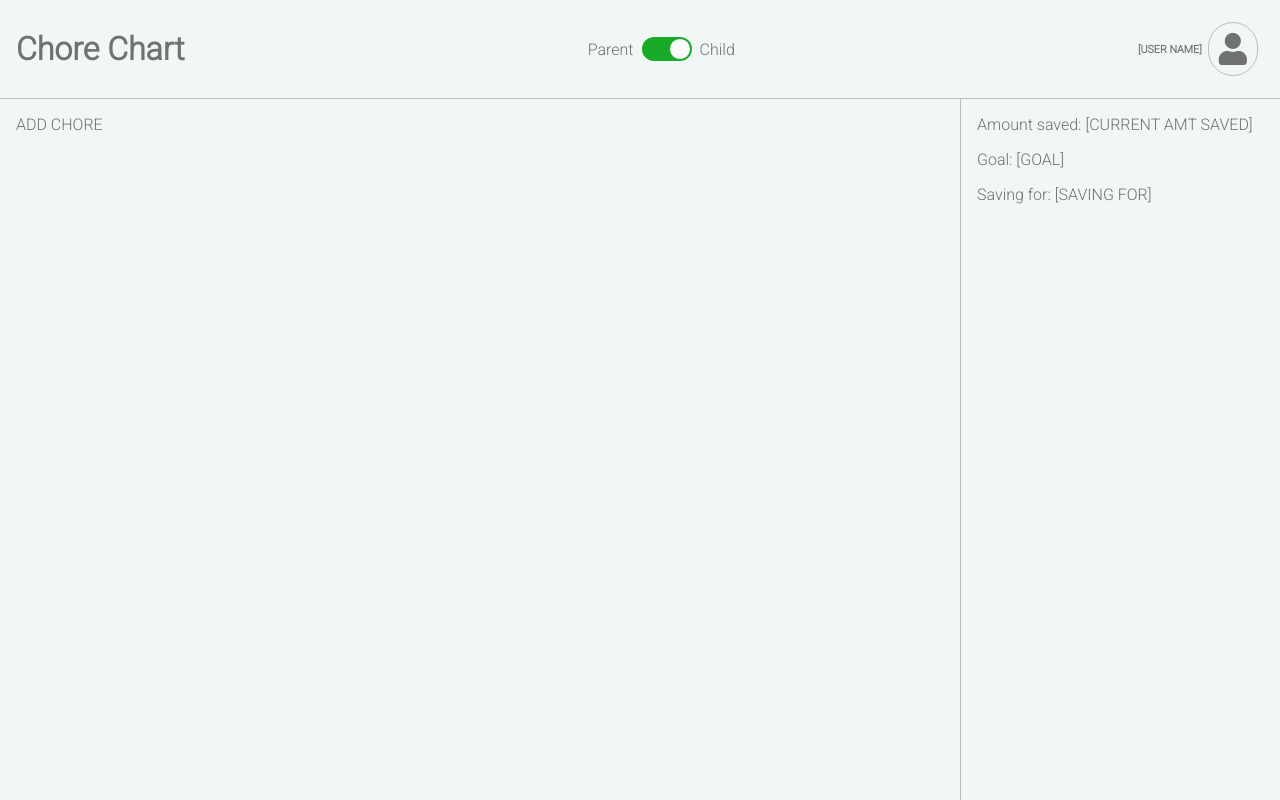
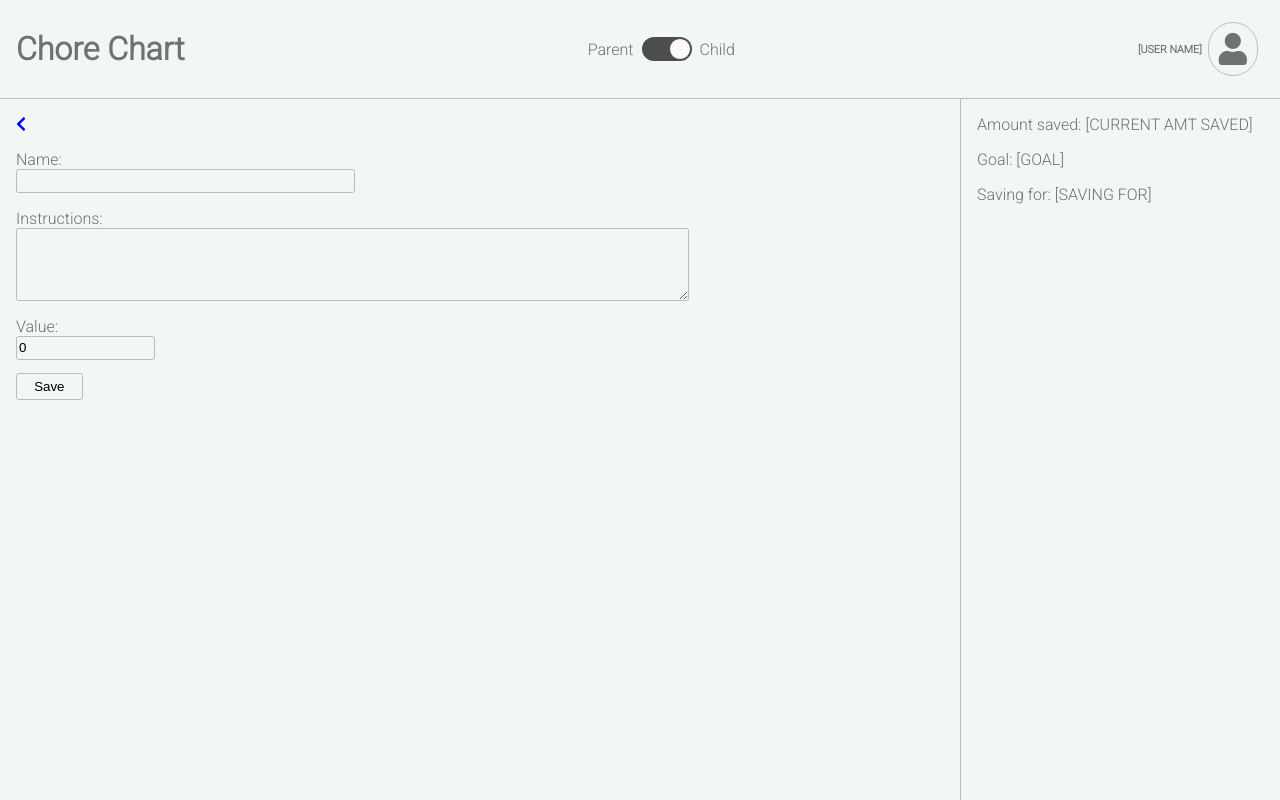
Before and after one commit to andrewdavidcoleman/ChoreChart, a React (Create React App) app: page /addChore in a window 1280 px wide. Built offline with nearby package versions, Linux system fonts and the light colour scheme.

Commit message:
broke out form into component to be shared between add/edit

```diff
--- a/src/App.scss
+++ b/src/App.scss
@@ -58,7 +58,7 @@ header {
     i {
       font-size: 3em;
       border: 1px solid $lightThemeBorderColor;
-      border-radius: 32px;
+      border-radius: 2em;
       padding: 0.3em;
       margin: .2em;
     }
@@ -123,6 +123,49 @@ main {
       }
     }
   }
+
+  form {
+    display: flex;
+    flex-direction: column;
+
+    label {
+      margin-top: 1em;
+    }
+
+    input, textarea {
+
+      background-color: transparent;
+      border: 1px solid $lightThemeBorderColor;
+      border-radius: .2em;
+      &:focus {
+        outline: none;
+        border-color: $lightThemeColor2;
+      }
+
+      &[name="chorename"] {
+        height: 1.5em;
+        max-width: 25em;
+      }
+
+      &[name="choreinstructions"] {
+        max-width: 50em;
+        height: 5em;
+      }
+
+      &[name="chorevalue"] {
+        height: 1.5em;
+        max-width: 10em;
+      }
+
+      &[type="submit"] {
+        margin-top: 1em;
+        max-width: 20em;
+        height: 2em;
+        width: 5em;
+        cursor: pointer;
+      }
+    }
+  }
 }
 
 aside {
--- /dev/null
+++ b/src/components/ChoreForm.js
@@ -0,0 +1,40 @@
+import React, { useState } from 'react'
+import { Link } from 'react-router-dom'
+
+const ChoreForm = ({ onSubmit, initialValues }) => {
+    const [name, setName] = useState(initialValues.name)
+    const [instructions, setInstructions] = useState(initialValues.instructions)
+    const [value, setValue] = useState(initialValues.value)
+
+    return (
+        <form onSubmit={(e) => {
+            e.preventDefault()
+            onSubmit(name, instructions, value)
+        }}>
+            <Link to="/ChoreList">
+                <i className="fas fa-chevron-left"></i>
+            </Link>
+            <label htmlFor="name">Name:</label>
+            <input type="text" name="chorename" value={name} onChange={(e) => setName(e.target.value)}/>
+
+            <label htmlFor="instructions">Instructions:</label>
+            <textarea name="choreinstructions" value={instructions} onChange={(e) => setInstructions(e.target.value)}/>
+
+            <label htmlFor="value">Value:</label>
+            <input type="text" name="chorevalue" value={value} onChange={(e) => setValue(e.target.value)}/>
+
+            <input type="submit" value="Save"/>
+        </form>
+    )
+}
+
+ChoreForm.defaultProps = {
+    initialValues: {
+        name: '',
+        instructions: '',
+        value: 0
+    }
+}
+
+
+export default ChoreForm
--- a/src/context/ChoreContext.js
+++ b/src/context/ChoreContext.js
@@ -20,6 +20,7 @@ const choreReducer = (state, action) => {
 }
 
 const addChore = dispatch => {
+  console.log('add chore')
   return (name, instructions, value, callback) => {
     dispatch({ type: 'add_Chore', payload: { name, instructions, value } })
     callback()
--- a/src/pages/AddChore.js
+++ b/src/pages/AddChore.js
@@ -1,10 +1,14 @@
-import React from 'react'
+import React, { useContext } from 'react'
+import ChoreForm from '../components/ChoreForm'
+import { Context } from '../context/ChoreContext'
+import { Redirect } from 'react-router-dom'
 
 const AddChore = () => {
-    return (
-        <span>ADD CHORE</span>
-    )
+    const { addChore } = useContext(Context)
+
+    return <ChoreForm onSubmit={(name, instructions, value) => {
+        addChore(name, instructions, value, () => <Redirect to="/" /> )
+    }}/>
 }
 
-
 export default AddChore
--- a/src/pages/ChoreList.js
+++ b/src/pages/ChoreList.js
@@ -9,10 +9,6 @@ const ChoreList = () => {
     const chores = state.map((chore) =>
         <ChoreListItem chore={chore} key={chore.id.toString()}/>
     );
-
-    const handlePlusClick = () => {
-        console.log('navigate to add chore screen');
-    }
 
     return (
         <ul>
@@ -29,7 +25,7 @@ const ChoreList = () => {
             {chores}
             <li>
                 <Link to="/AddChore">
-                    <i className="fas fa-plus" onClick={handlePlusClick}></i>
+                    <i className="fas fa-plus"></i>
                 </Link >
             </li>
         </ul>
--- a/src/pages/EditChore.js
+++ b/src/pages/EditChore.js
@@ -0,0 +1,8 @@
+import React from 'react'
+import ChoreForm from '../components/ChoreForm'
+
+const AddChore = () => {
+    return <ChoreForm />
+}
+
+export default AddChore
--- a/src/reactToggle.css
+++ b/src/reactToggle.css
@@ -46,18 +46,6 @@
     -webkit-transition: all 0.2s ease;
     -moz-transition: all 0.2s ease;
     transition: all 0.2s ease;
-  }
-
-  .react-toggle:hover:not(.react-toggle--disabled) .react-toggle-track {
-    background-color: #000000;
-  }
-
-  .react-toggle--checked .react-toggle-track {
-    background-color: #19AB27;
-  }
-
-  .react-toggle--checked:hover:not(.react-toggle--disabled) .react-toggle-track {
-    background-color: #128D15;
   }
 
   .react-toggle-track-check {
@@ -125,17 +113,4 @@
 
   .react-toggle--checked .react-toggle-thumb {
     left: 27px;
-    border-color: #19AB27;
   }
-
-  .react-toggle--focus .react-toggle-thumb {
-    -webkit-box-shadow: 0px 0px 3px 2px #0099E0;
-    -moz-box-shadow: 0px 0px 3px 2px #0099E0;
-    box-shadow: 0px 0px 2px 3px #0099E0;
-  }
-
-  .react-toggle:active:not(.react-toggle--disabled) .react-toggle-thumb {
-    -webkit-box-shadow: 0px 0px 5px 5px #0099E0;
-    -moz-box-shadow: 0px 0px 5px 5px #0099E0;
-    box-shadow: 0px 0px 5px 5px #0099E0;
-  }
```
